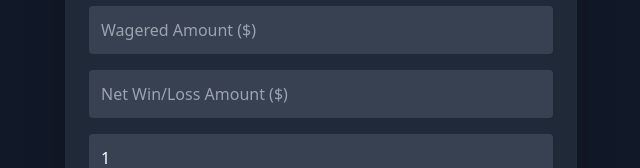
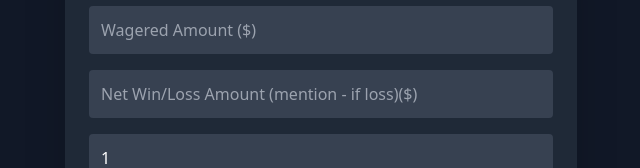
Before and after one commit to rajkan3198/AccurateStakeCalculator, a plain HTML site: page index.html in a window 1280 px wide. Shown: the part 246-414 px from the top of the page, without its empty margins (319-959 px from the left). Drawn offline with nearby package versions, Linux system fonts and the light colour scheme.

Commit message:
Update index.html

```diff
--- a/index.html
+++ b/index.html
@@ -12,7 +12,7 @@
 
     <div class="space-y-4">
       <input id="wager" type="number" placeholder="Wagered Amount ($)" class="w-full p-3 rounded bg-gray-700 placeholder-gray-400" />
-      <input id="loss" type="number" placeholder="Net Win/Loss Amount ($)" class="w-full p-3 rounded bg-gray-700 placeholder-gray-400" />
+      <input id="loss" type="number" placeholder="Net Win/Loss Amount (mention - if loss)($)" class="w-full p-3 rounded bg-gray-700 placeholder-gray-400" />
       <div>
   <input id="houseEdge" type="number" value="1" placeholder="House Edge (%)" class="w-full p-3 rounded bg-gray-700 placeholder-gray-400" />
   <p class="text-sm text-gray-400 mt-1 ml-1">(Average house edge this week(default is 1%) )</p>
```
